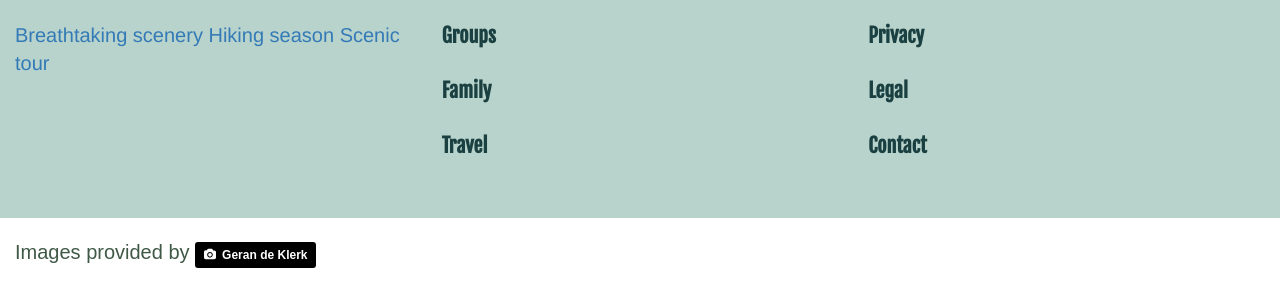
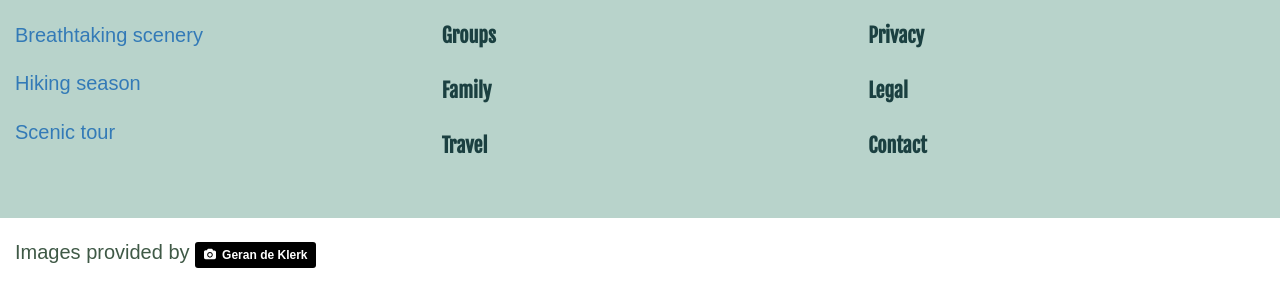
Before and after one commit to NiallEccles/Fearnog-Forest, a website: page src/index.html in a window 1280 px wide. Shown: the part 3693-3981 px from the top of the page. Drawn offline with nearby package versions, Linux system fonts and the light colour scheme; files that its build step writes are made by us from their sources; files whose address does not match are found by name; a web font is replaced by a local one.

Commit message:
Fixed issue with footer links.

```diff
--- a/src/index.html
+++ b/src/index.html
@@ -108,9 +108,9 @@
 			<div class="row content-footer">
 				<div class="col-xs-12 col-sm-4">
 					<h3>Fearnóg forest</h3>
-					<a href="photography.html">Breathtaking scenery</a>
-					<a href="getting_around.html">Hiking season</a>
-					<a href="scenic_spots.html">Scenic tour</a>
+					<p><a href="photography.html">Breathtaking scenery</a></p>
+					<p><a href="getting_around.html">Hiking season</a></p>
+					<p><a href="scenic_spots.html">Scenic tour</a></p>
 				</div>
 				<div class="col-xs-12 col-sm-4">
 					<h4>About</h4>
```
Also changed, not shown: src/getting_around.html (+3 -3 lines), src/photography.html (+3 -3 lines), src/scenic_spots.html (+3 -3 lines), dist/getting_around.html, dist/index.html, dist/photography.html, dist/scenic_spots.html.
